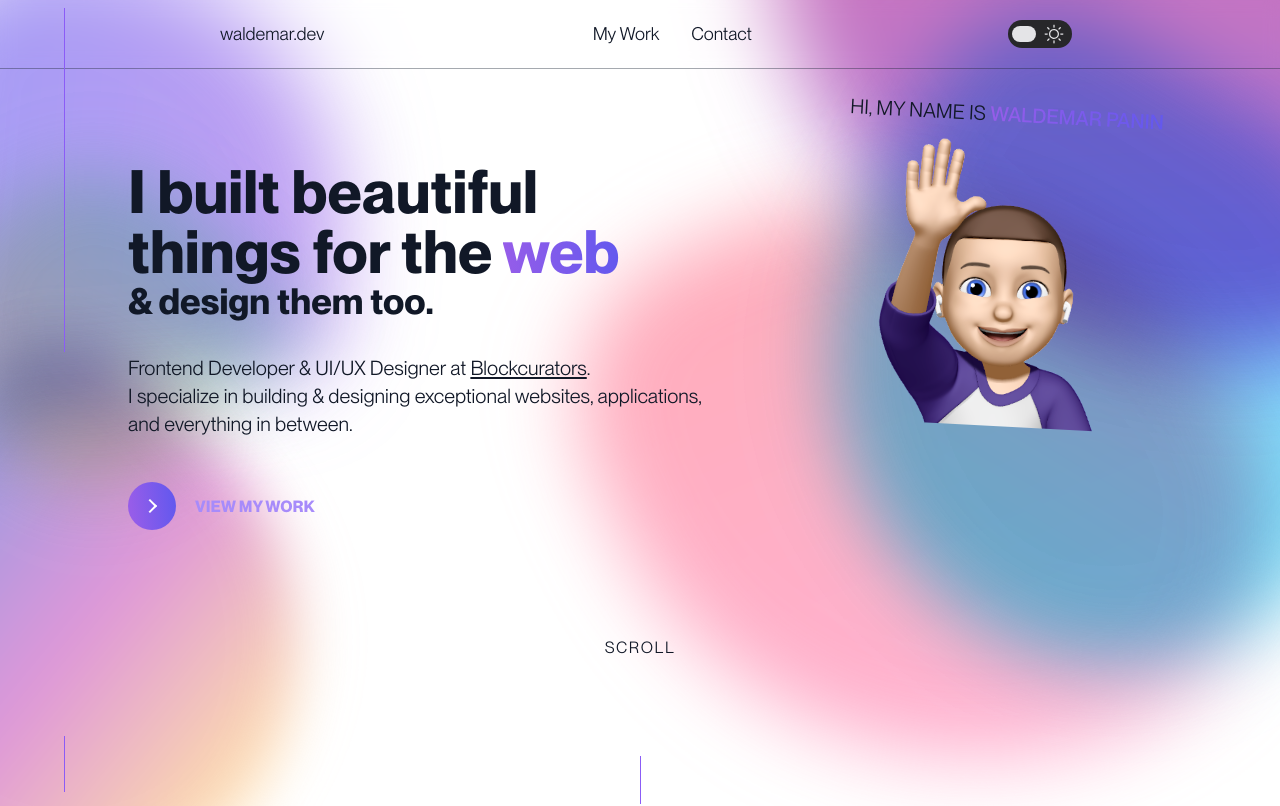
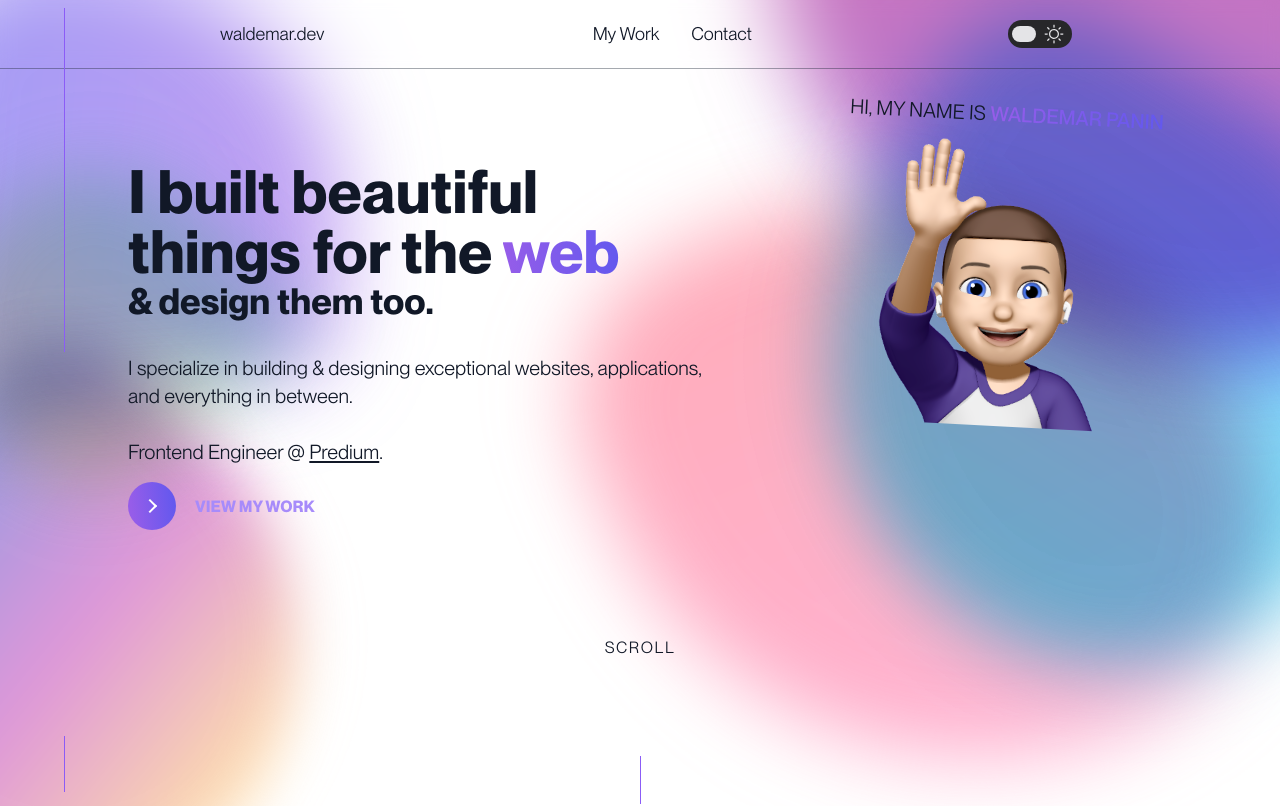
Before and after one commit to walde-dev/walde-portfolio, a Next.js app: page / in a window 1280 px wide. Shown: the top 806 px of the page. Built offline with nearby package versions, Linux system fonts and the light colour scheme.

Commit message:
feat: new job!

```diff
--- a/src/components/InfoBanner.tsx
+++ b/src/components/InfoBanner.tsx
@@ -16,11 +16,11 @@ export default function InfoBanner() {
               cx="7"
               cy="7"
               r="6"
-              className="animate-pulse"
-              fill="green"
+              className="#animate-pulse"
+              fill="red"
             />
           </svg>{" "}
-          <span>Available for new projects</span>
+          <span>Currently not available</span>
         </span>
         <div className="flex flex-col text-left font-medium">
           <Service title="full-stack development" />
--- a/src/pages/index.tsx
+++ b/src/pages/index.tsx
@@ -35,20 +35,20 @@ const Home: NextPage = () => {
                   </span>
                 </div>
                 <p className="mt-8 text-xl font-normal dark:font-light md:w-[85%]">
+                  I specialize in building & designing exceptional websites,
+                  applications, and everything in between. <br /> <br />
+                  <span>Frontend Engineer @ </span>
                   <span className="">
-                    Frontend Developer & UI/UX Designer at{" "}
                     <a
-                      href="https://blockcurators.com"
+                      href="https://predium.de"
                       rel="noreferrer noopener"
                       target="_blank"
-                      className=" underline decoration-2 underline-offset-2"
+                      className="underline decoration-2 underline-offset-2 transition-all hover:text-white"
                     >
-                      Blockcurators
-                    </a>.
-                  </span>
-                  <br />I specialize in building & designing exceptional
-                  websites, applications, and everything in between. <br />{" "}
-                  <br />
+                      Predium
+                    </a>
+                    .
+                  </span>{" "}
                 </p>
                 <div className="flex items-center justify-center md:block">
                   <button className="learn-more mt-4">
@@ -647,7 +647,7 @@ function Contact() {
             target="_blank"
             className="underline-gradient-only underline-gradient w-full text-center text-2xl font-medium text-gray-800 hover:cursor-pointer hover:text-black dark:text-gray-200 dark:hover:text-white md:max-w-fit md:text-left"
           >
-            <span className="flex justify-center md:justify-start flex-row items-center space-x-1 whitespace-nowrap">
+            <span className="flex flex-row items-center justify-center space-x-1 whitespace-nowrap md:justify-start">
               <span>Or schedule a call </span>
               <svg
                 xmlns="http://www.w3.org/2000/svg"
```
